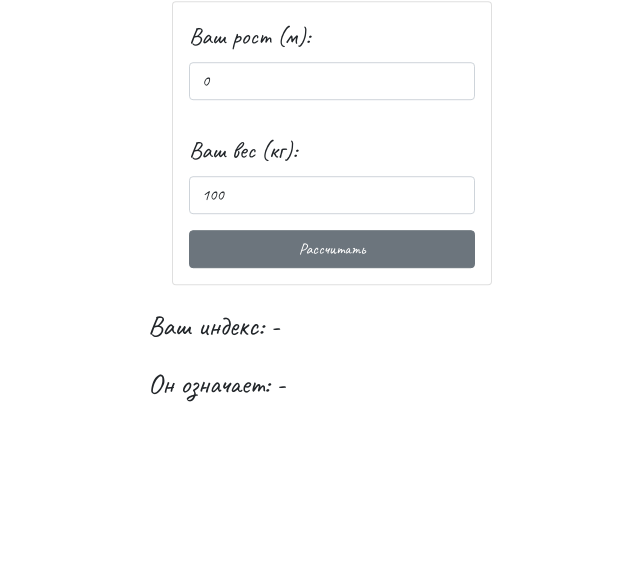
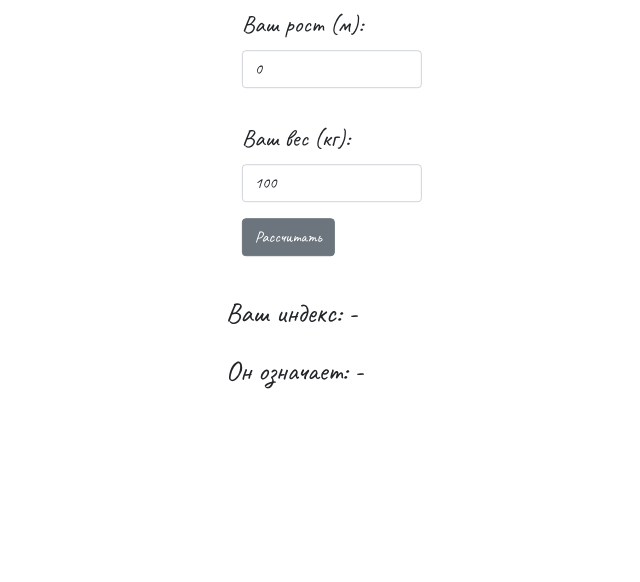
Before and after one commit to And-Salei/Homework-22, a plain HTML site: page index.html in a window 1280 px wide. Shown: the part 218-800 px from the top of the page, without its empty margins (308-948 px from the left). Drawn offline with Linux system fonts and the light colour scheme.

Commit message:
Update-25-01-22

```diff
--- a/index.html
+++ b/index.html
@@ -17,7 +17,7 @@
     <div class="container">
         <form id="index" class="position-absolute top-50 start-50 translate-middle">
             <h2 class='text-center m-0'>Индекс массы тела</h2>
-            <div class="card text-right m-4" style="width: 20rem;">
+
 
                 <div class="card-body">
                     <label for="exampleInputEmail1" class="form-label">Ваш рост (м):</label>
@@ -28,7 +28,7 @@
                     <input type="number" class="form-control" id="weight" min="15" max="500" value="100">
                 </div>
                 <button onclick = "calc()" type="submit" class="btn btn-primary me-3 ms-3 mb-3 btn btn-secondary">Рассчитать</button>
-            </div>
+
             <h3 class='my-4'>Ваш индекс: <output id="resultPlaceIndex">-</output></h3>
             <h3 class='my-4'>Он означает: <output id="resultPlace">-</output></h3>
 
```
